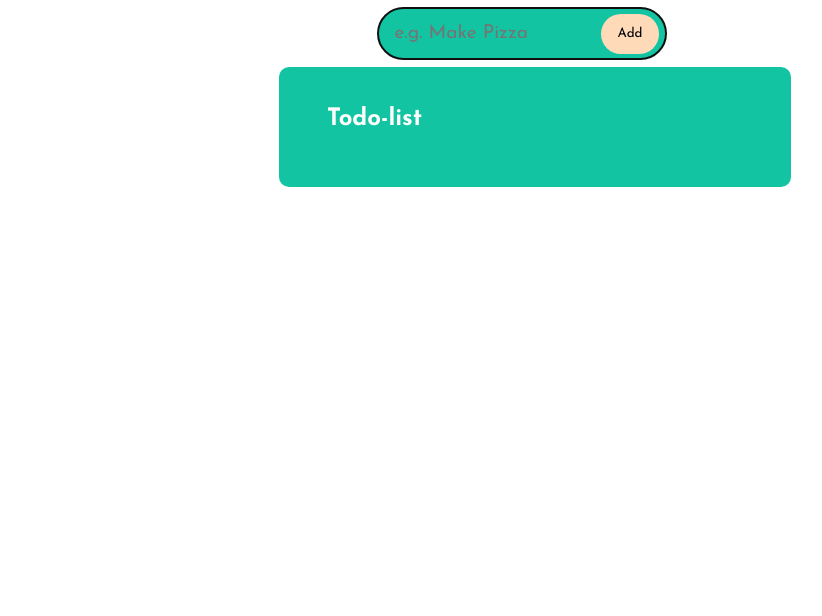
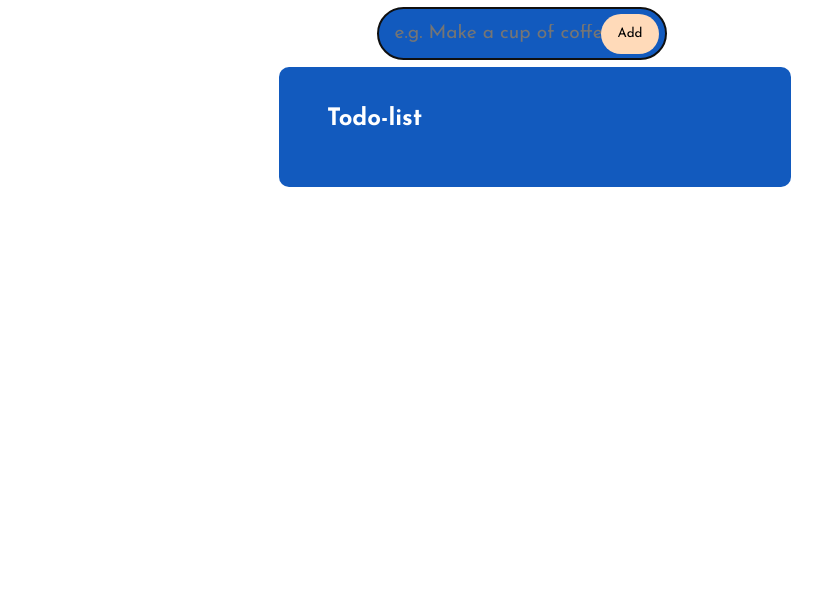
Before and after one commit to tonwayer/to-do-app, a React app: page / in a window 1280 px wide. Shown: the part 184-800 px from the top of the page, without its empty margins (105-927 px from the left). Built offline with nearby package versions, Linux system fonts and the light colour scheme.

Commit message:
refactor: color of themes

```diff
--- a/public/scss/_var.scss
+++ b/public/scss/_var.scss
@@ -1,9 +1,9 @@
 $primary-color: #dae0f2;
-$secondary-color: #13c4a3;
-$tertiary-color: #94fbab;
-$quaternary-color: #a0d995;
+$secondary-color: #125abe;
+$tertiary-color: #298de8;
+$quaternary-color: #55c0f4;
 // #2589BD
 // #DAE0F2
 // #0D1821
-// #13C4A3
-// #94FBAB
+// #125abe
+// #298de8
--- a/src/components/InputByUser.js
+++ b/src/components/InputByUser.js
@@ -13,7 +13,7 @@ function InputByUser(Props) {
         className="inputbox__style"
         onChange={handleChange}
         type="input"
-        placeholder="e.g. Make Pizza"
+        placeholder="e.g. Make a cup of coffee"
         value={inputText}
         required
       />
--- a/src/components/TaskNameUI.js
+++ b/src/components/TaskNameUI.js
@@ -1,4 +1,4 @@
-import React, { useState } from "react";
+import React from "react";
 
 function TaskNameUI(Props) {
   return (
```
Also changed, not shown: public/favicon.ico (added), public/scss/main.css.
